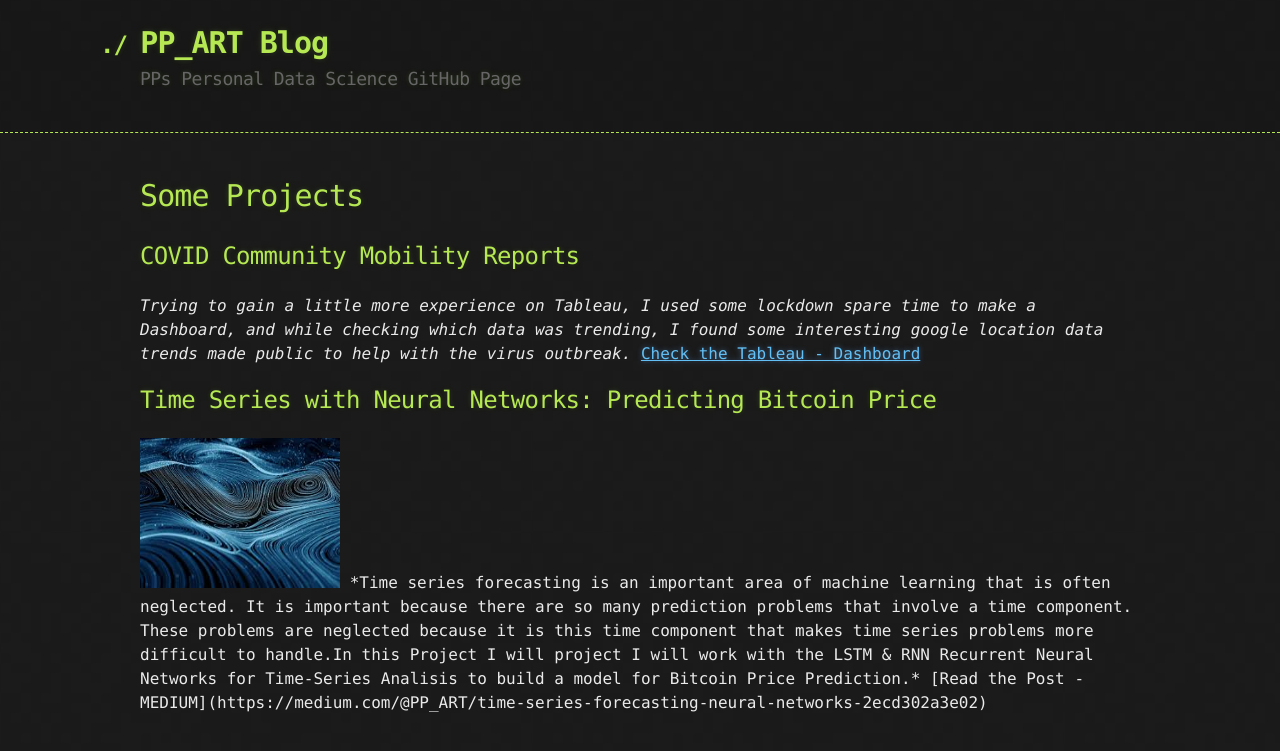
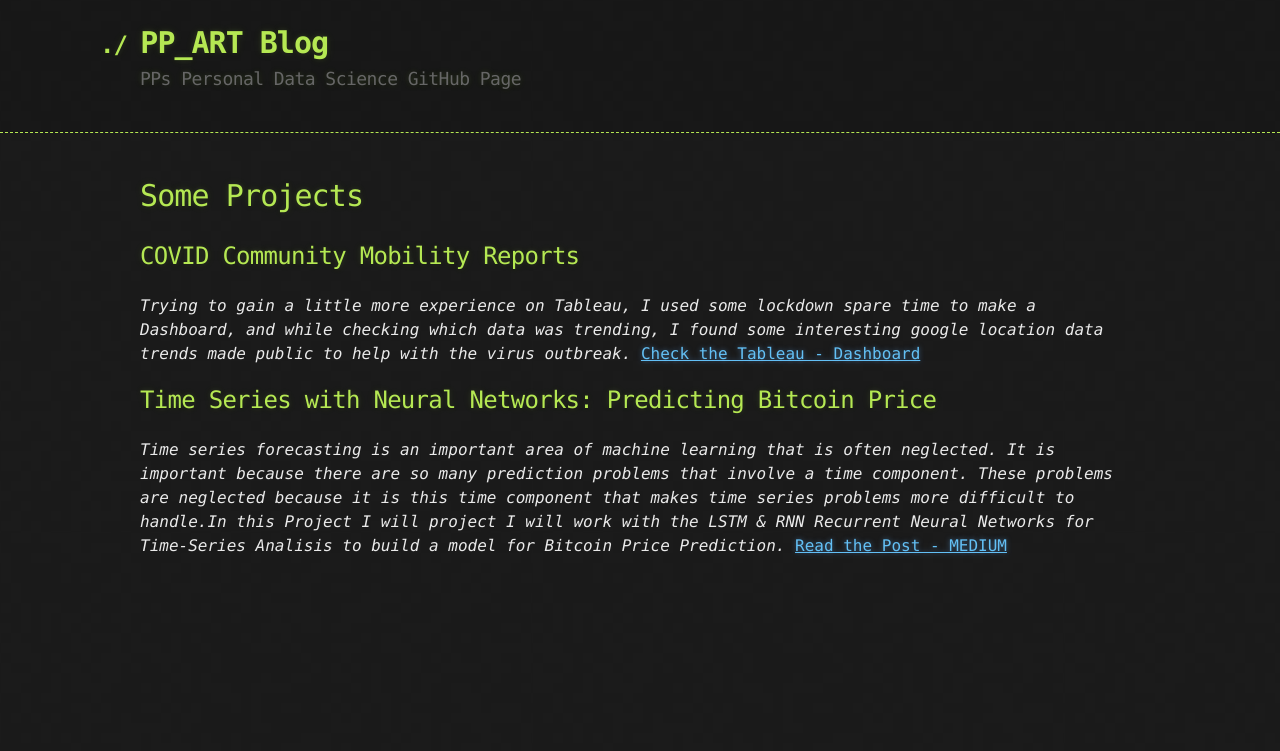
Before and after one commit to PaulB86UK/PP_ART, a Jekyll site: the page built from docs/index.md, in a window 1280 px wide. Shown: the top 751 px of the page. Built offline with Jekyll 4.4.1, drawn with Linux system fonts in a browser that asks for light colours; our own code applies the rules of GitHub Pages for plain Markdown files.

Commit message:
Update index.md

```diff
--- a/docs/index.md
+++ b/docs/index.md
@@ -5,8 +5,5 @@
 [Check the Tableau - Dashboard](https://public.tableau.com/profile/pablo4091#!/vizhome/COVID19Insightsv2/Dashboard1)
 
 ## Time Series with Neural Networks: Predicting Bitcoin Price
-<div class="col-md-5 row-top">
-  <img src="./web-dist/images/Time-Series.jpeg" class="img-circle m-x-auto" alt="Time Series Project" height="150" width="200">
-  *Time series forecasting is an important area of machine learning that is often neglected. It is important because there are so many prediction problems that involve a time component. These problems are neglected because it is this time component that makes time series problems more difficult to handle.In this Project I will project I will work with the LSTM & RNN Recurrent Neural Networks for Time-Series Analisis to build a model for Bitcoin Price Prediction.*
+*Time series forecasting is an important area of machine learning that is often neglected. It is important because there are so many prediction problems that involve a time component. These problems are neglected because it is this time component that makes time series problems more difficult to handle.In this Project I will project I will work with the LSTM & RNN Recurrent Neural Networks for Time-Series Analisis to build a model for Bitcoin Price Prediction.*
 [Read the Post - MEDIUM](https://medium.com/@PP_ART/time-series-forecasting-neural-networks-2ecd302a3e02)
-</div>
```
